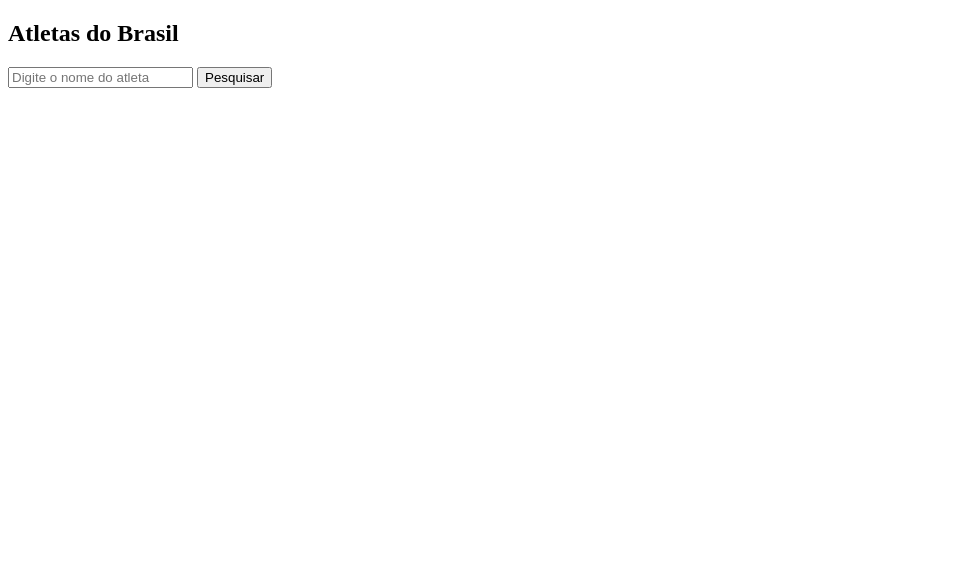
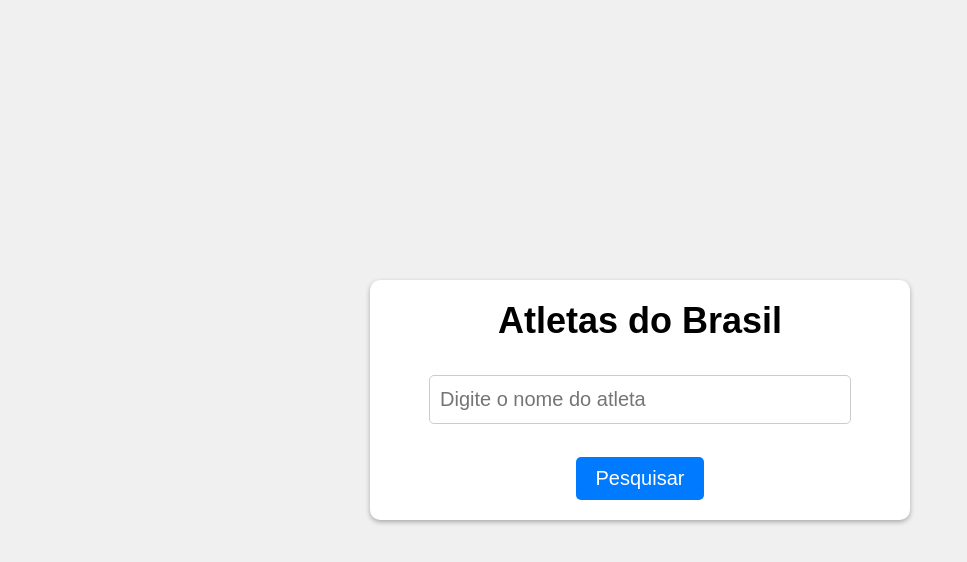
Before and after one commit to RafaelMainieri/imersao-alura-google-gemini, a plain HTML site: page index.html in a window 1280 px wide. Shown: the whole page, without its empty margins (0-967 px from the left). Drawn offline with Linux system fonts and the light colour scheme.

Commit message:
Estilização CSS

```diff
--- a/index.html
+++ b/index.html
@@ -3,6 +3,7 @@
   <head>
     <meta charset="UTF-8">
     <meta name="viewport" content="width=device-width, initial-scale=1.0">
+    <link rel="stylesheet" href="style.css">
     <title>Document</title>
   </head>
   <body>
--- /dev/null
+++ b/style.css
@@ -0,0 +1,57 @@
+* {
+  margin: 0;
+  padding: 0;
+  font-family: 'Montserrat', sans-serif; /* Substitua Montserrat pela fonte desejada */
+}
+
+html {
+  font-size: 62.5%;
+}
+
+body {
+  display: flex;
+  justify-content: center;
+  align-items: center;
+  height: 100vh;
+  background-color: #f0f0f0;
+}
+
+section {
+  display: flex;
+  flex-flow: column;
+  align-items: center;
+  justify-content: space-between;
+  width: 50rem;
+  height: 20rem;
+  padding: 2rem;
+  border-radius: 1rem;
+  box-shadow: 0 0.2rem 0.5rem rgba(0, 0, 0, 0.3);
+  background-color: #fff;
+
+  & h1 {
+    font-size: 3.6rem;
+    font-weight: 600;
+  }
+
+  & input {
+    font-size: 2rem;
+    width: 40rem;
+    padding: 1.2rem 1rem;
+    border: 0.1rem solid #ccc;
+    border-radius: 0.5rem;
+  }
+
+  & button {
+    font-size: 2rem;
+    background-color: #007bff;
+    color: #fff;
+    padding: 1rem 2rem;
+    border: none;
+    border-radius: 0.5rem;
+    cursor: pointer;
+
+    &:hover {
+      background-color: #0056b2;
+    }
+  }
+}
```
